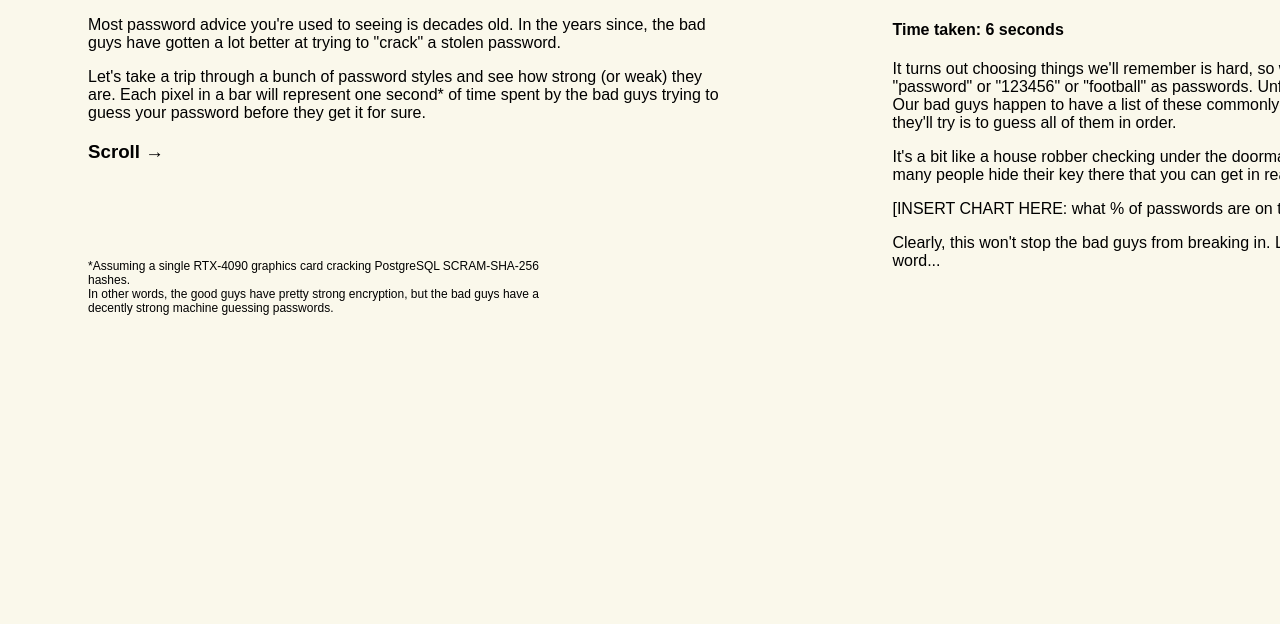
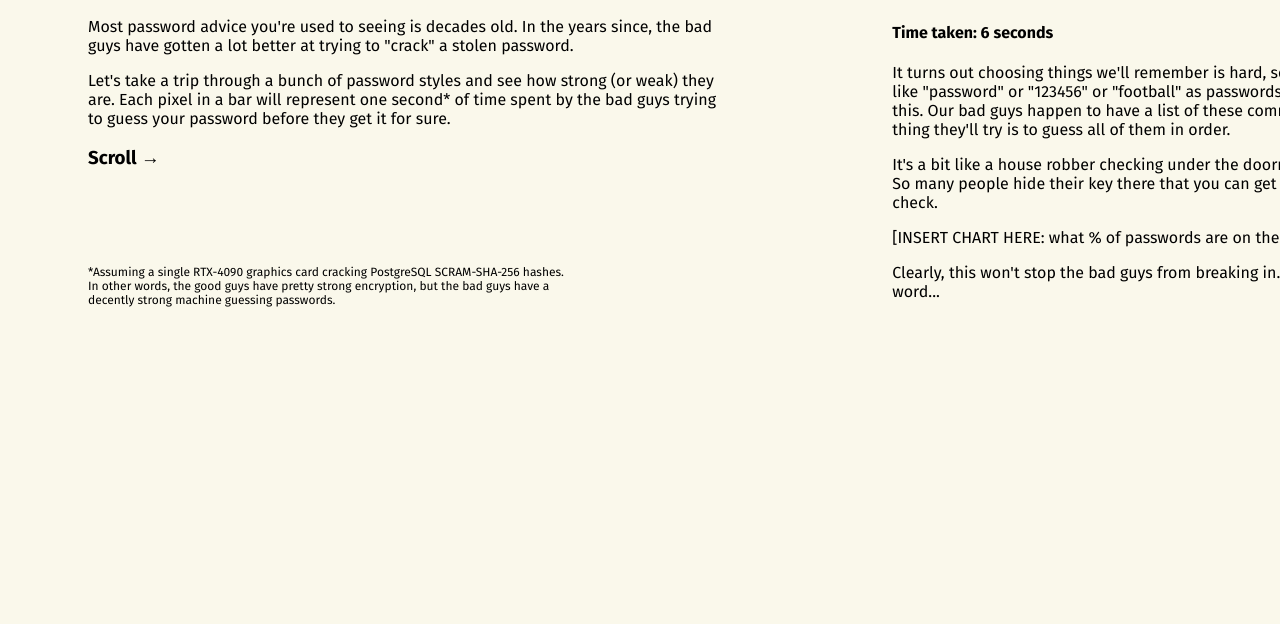
Before and after one commit to Skelothan/password-strength-website, a plain HTML site: page index.html in a window 1280 px wide. Shown: the part 176-800 px from the top of the page. Drawn offline with Linux system fonts and the light colour scheme.

Commit message:
Add font import

```diff
--- a/styles.css
+++ b/styles.css
@@ -1,3 +1,4 @@
+@import url('https://fonts.googleapis.com/css2?family=Fira+Sans:ital,wght@0,100;0,200;0,300;0,400;0,500;0,600;0,700;0,800;0,900;1,100;1,200;1,300;1,400;1,500;1,600;1,700;1,800;1,900&display=swap');
 body {
     font-family: "Fira Sans", sans-serif;
     background-color: rgb(250, 248, 235);
```
